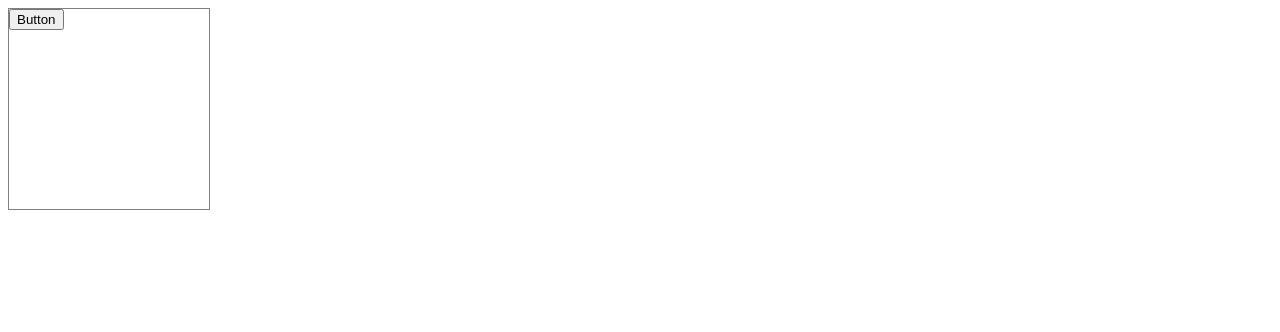
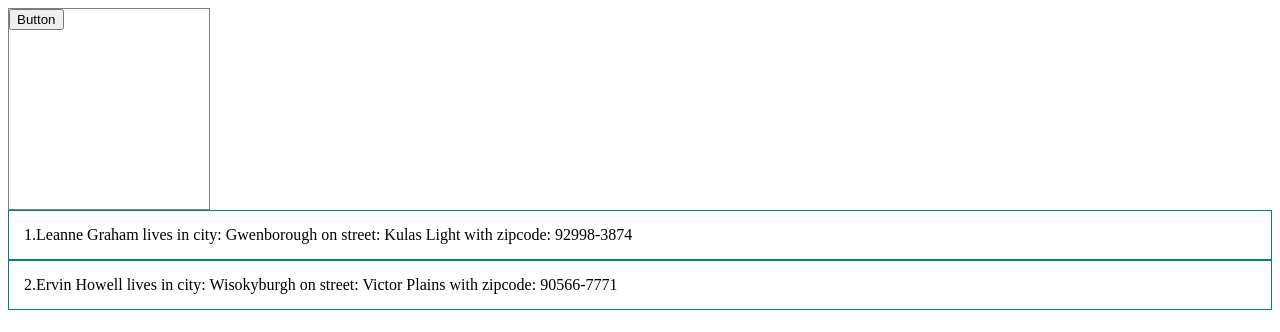
Before and after one commit to akir0/React-TypeScript-Test, a React (Vite) app: page / in a window 1280 px wide. Shown: the top 332 px of the page. Built offline with nearby package versions, Linux system fonts and the light colour scheme.

Commit message:
feat: add UserList,IUser,IAdress,UserItem components.

```diff
--- a/src/App.tsx
+++ b/src/App.tsx
@@ -1,16 +1,44 @@
 import "./App.css";
 import Card, { CardVariant } from "./components/Card";
+import UserList from "./components/UserList";
+import { IUser } from "./types/types";
 
 function App() {
+  const users: IUser[] = [
+    {
+      id: 1,
+      name: "Leanne Graham",
+      email: "Sincere@april.biz",
+      address: {
+        street: "Kulas Light",
+        city: "Gwenborough",
+        zipcode: "92998-3874",
+      },
+    },
+    {
+      id: 2,
+      name: "Ervin Howell",
+      email: "Shanna@melissa.tv",
+      address: {
+        street: "Victor Plains",
+        city: "Wisokyburgh",
+        zipcode: "90566-7771",
+      },
+    },
+  ];
   return (
-<div>
-  <Card onClick={(num) => console.log('click', num)
-  } variant={CardVariant.outlined} width="200px" height="200px">
-    <button>Button</button>
-  </Card>
-</div>
-
-  )
+    <div>
+      <Card
+        onClick={(num) => console.log("click", num)}
+        variant={CardVariant.outlined}
+        width="200px"
+        height="200px"
+      >
+        <button>Button</button>
+      </Card>
+      <UserList users={users} />
+    </div>
+  );
 }
 
 export default App;
--- /dev/null
+++ b/src/components/UserItem.tsx
@@ -0,0 +1,16 @@
+import React, { FC } from "react";
+import { IUser } from "../types/types";
+
+interface UserItemProps {
+  user: IUser;
+}
+
+const UserItem: FC<UserItemProps> = ({user}) => {
+  return <div>
+     <div style={{ padding: 15, border: "1px solid teal" }}>
+          {user.id}.{user.name} lives in city: {user.address.city} on street: {user.address.street} with zipcode: {user.address.zipcode}
+        </div>
+  </div>;
+};
+
+export default UserItem;
--- /dev/null
+++ b/src/components/UserList.tsx
@@ -0,0 +1,19 @@
+import React, { FC } from "react";
+import { IUser } from "../types/types";
+import UserItem from "./UserItem";
+
+interface UserListProps {
+  users: IUser[];
+}
+
+const UserList: FC<UserListProps> = ({ users }) => {
+  return (
+    <div>
+      {users.map((user) => (
+       <UserItem key={user.id } user={user}/>
+      ))}
+    </div>
+  );
+};
+
+export default UserList;
--- /dev/null
+++ b/src/types/types.tsx
@@ -0,0 +1,13 @@
+export interface IAddress {
+    street: string;
+    city: string;
+    zipcode: string;
+}
+
+export interface IUser {
+    id: number;
+    name: string;
+    email: string;
+    address: IAddress;
+
+}
```
